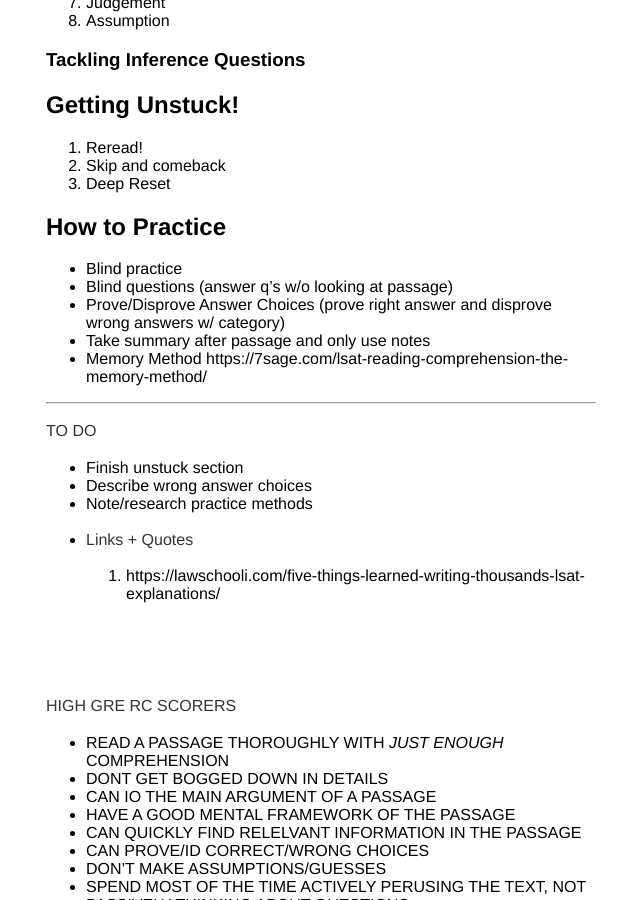
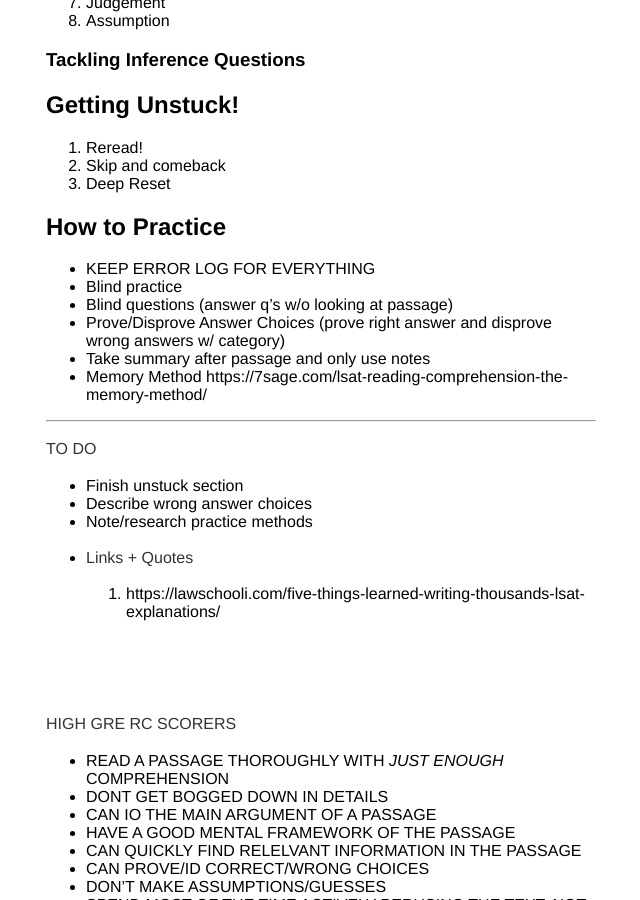
Before and after one commit to btmbtm/btmbtm.github.io, a Jekyll site: the page built from gre/extrarcguide.md, in a window 1280 px wide and 900 px high, scrolled down 5511 px. Shown: the whole window, without its empty margins (319-959 px from the left). Built offline with Jekyll 4.4.1, drawn with Linux system fonts in a browser that asks for light colours.

Commit message:
Update extrarcguide.md

```diff
--- a/gre/extrarcguide.md
+++ b/gre/extrarcguide.md
@@ -186,6 +186,7 @@ The basic reading process I recommend only has three steps and is as follows:
 
 ## How to Practice
 
+- KEEP ERROR LOG FOR EVERYTHING
 - Blind practice
 - Blind questions (answer q's w/o looking at passage)
 - Prove/Disprove Answer Choices (prove right answer and disprove wrong answers w/ category)
```
